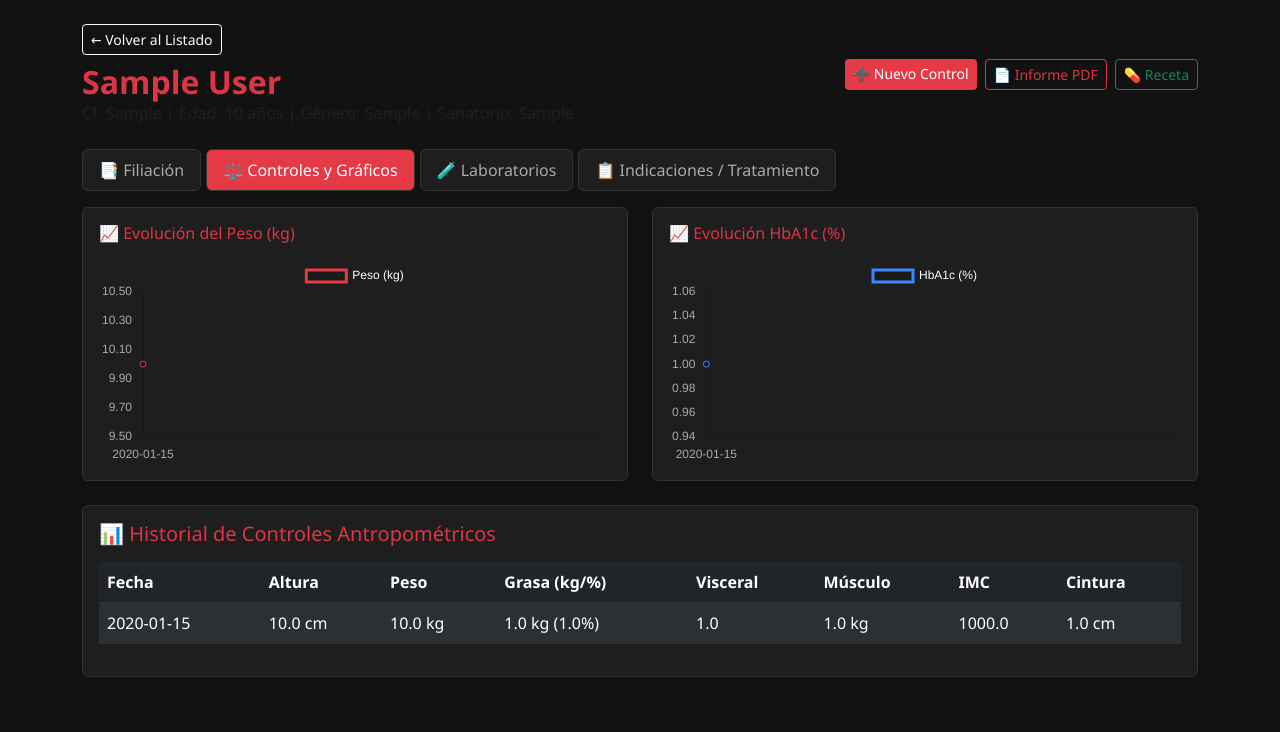
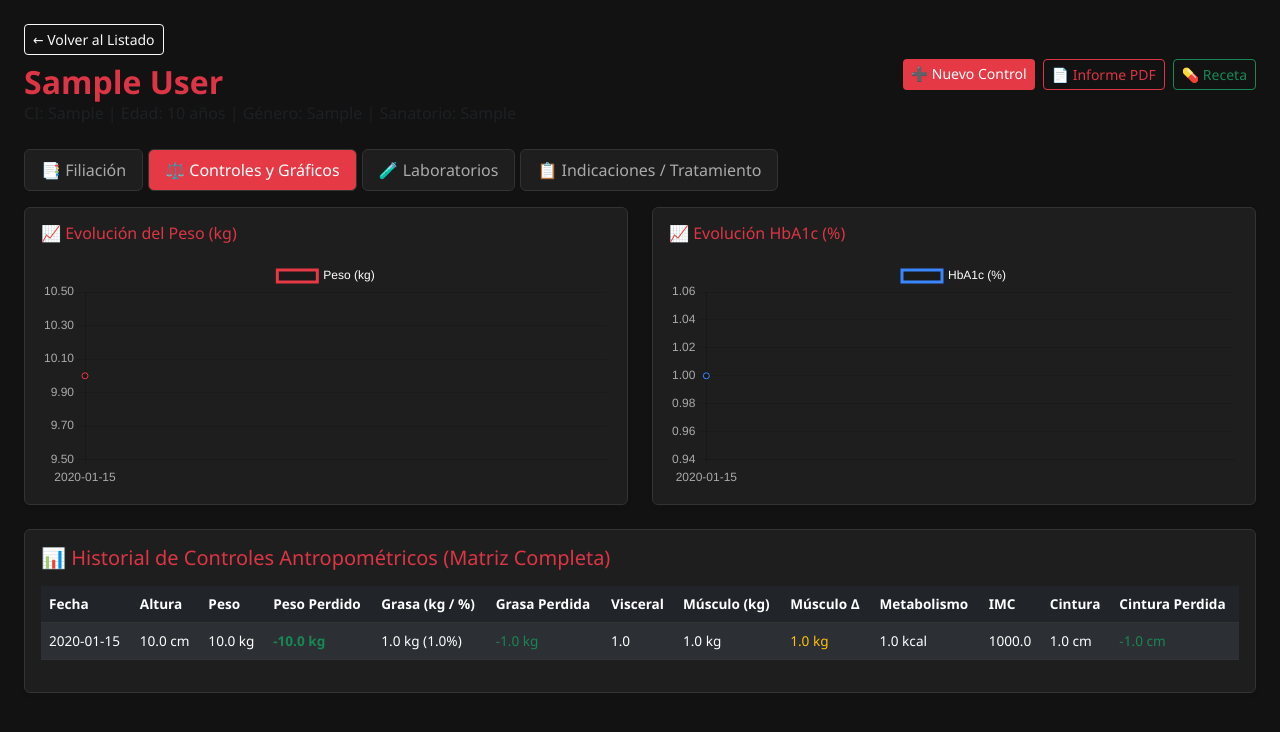
Before and after one commit to patriciafranco-web/Metabolysis1.0-Prueba, a Flask app: page /patient/1 in a window 1280 px wide, after a click on "⚖️ Controles y Gráficos". Shown: the top 732 px of the page. Run offline with Flask 3, Linux system fonts and the light colour scheme; the visitor is signed in with stand-in values (Sample User, id 1); tables that the repository leaves empty hold one stand-in row (values such as "Sample post").

Commit message:
Update patient_detail.html

```diff
--- a/templates/patient_detail.html
+++ b/templates/patient_detail.html
@@ -9,7 +9,7 @@
     <style>
         body { background-color: #121212; color: #e0e0e0; font-family: 'Segoe UI', Tahoma, Geneva, Verdana, sans-serif; }
         .card { background-color: #1e1e1e; border: 1px solid #333; color: #fff; }
-        .table { color: #e0e0e0; border-color: #333; }
+        .table { color: #e0e0e0; border-color: #333; font-size: 0.85rem; }
         .table-dark { background-color: #242424; }
         .btn-primary { background-color: #e63946; border: none; }
         .btn-primary:hover { background-color: #d90429; }
@@ -18,7 +18,7 @@
     </style>
 </head>
 <body class="py-4">
-<div class="container">
+<div class="container-fluid px-4">
     <div class="d-flex justify-content-between align-items-center mb-4 flex-wrap gap-2">
         <div>
             <a href="{{ url_for('index') }}" class="btn btn-outline-light btn-sm mb-2">← Volver al Listado</a>
@@ -121,7 +121,7 @@
             {% endif %}
 
             <div class="card p-3 shadow-sm">
-                <h5 class="text-danger mb-3">📊 Historial de Controles Antropométricos</h5>
+                <h5 class="text-danger mb-3">📊 Historial de Controles Antropométricos (Matriz Completa)</h5>
                 {% if patient.records %}
                 <div class="table-responsive">
                     <table class="table table-dark table-striped table-hover align-middle">
@@ -130,11 +130,16 @@
                                 <th>Fecha</th>
                                 <th>Altura</th>
                                 <th>Peso</th>
-                                <th>Grasa (kg/%)</th>
+                                <th>Peso Perdido</th>
+                                <th>Grasa (kg / %)</th>
+                                <th>Grasa Perdida</th>
                                 <th>Visceral</th>
-                                <th>Músculo</th>
+                                <th>Músculo (kg)</th>
+                                <th>Músculo Δ</th>
+                                <th>Metabolismo</th>
                                 <th>IMC</th>
                                 <th>Cintura</th>
+                                <th>Cintura Perdida</th>
                             </tr>
                         </thead>
                         <tbody>
@@ -143,11 +148,16 @@
                                 <td>{{ r.date }}</td>
                                 <td>{{ r.height }} cm</td>
                                 <td>{{ r.weight }} kg</td>
+                                <td class="text-success fw-bold">-{{ r.weight_lost or 0 }} kg</td>
                                 <td>{{ r.body_fat_kg }} kg ({{ r.body_fat_pct }}%)</td>
+                                <td class="text-success">-{{ r.fat_lost or 0 }} kg</td>
                                 <td>{{ r.visceral_fat }}</td>
                                 <td>{{ r.muscle_mass_kg }} kg</td>
+                                <td class="text-warning">{{ r.muscle_delta or 0 }} kg</td>
+                                <td>{{ r.basal_metabolism or '-' }} kcal</td>
                                 <td>{{ r.bmi }}</td>
                                 <td>{{ r.waist }} cm</td>
+                                <td class="text-success">-{{ r.waist_lost or 0 }} cm</td>
                             </tr>
                             {% endfor %}
                         </tbody>
```
